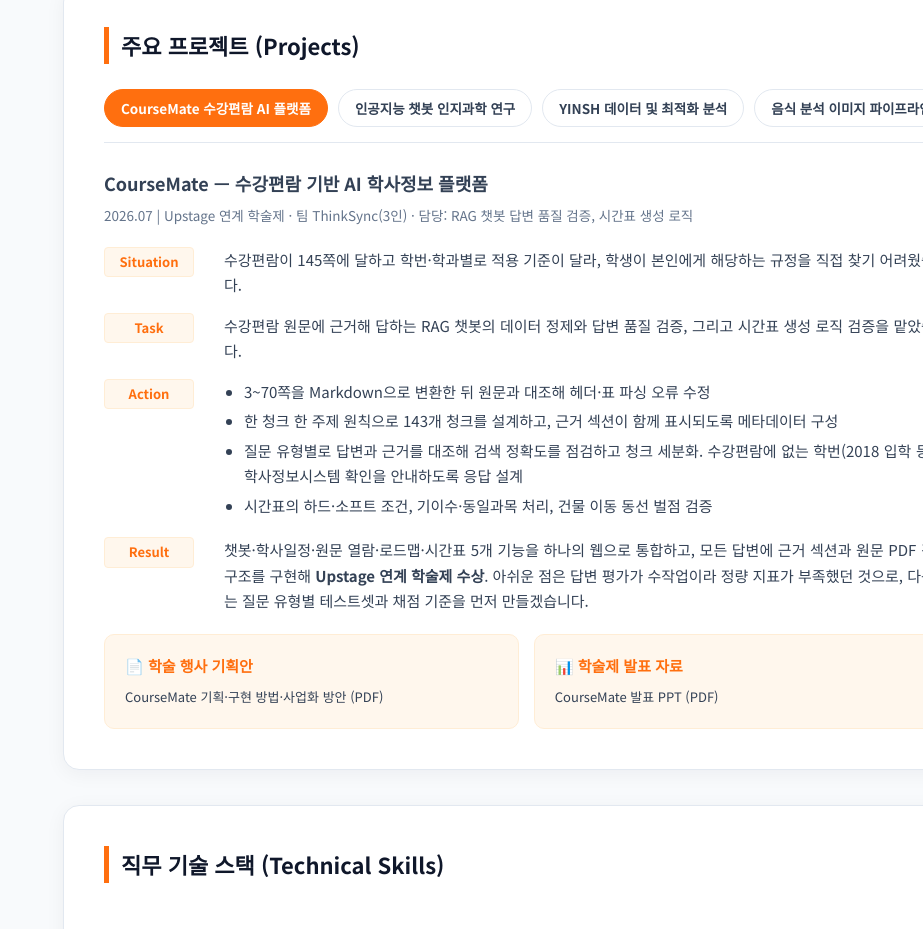
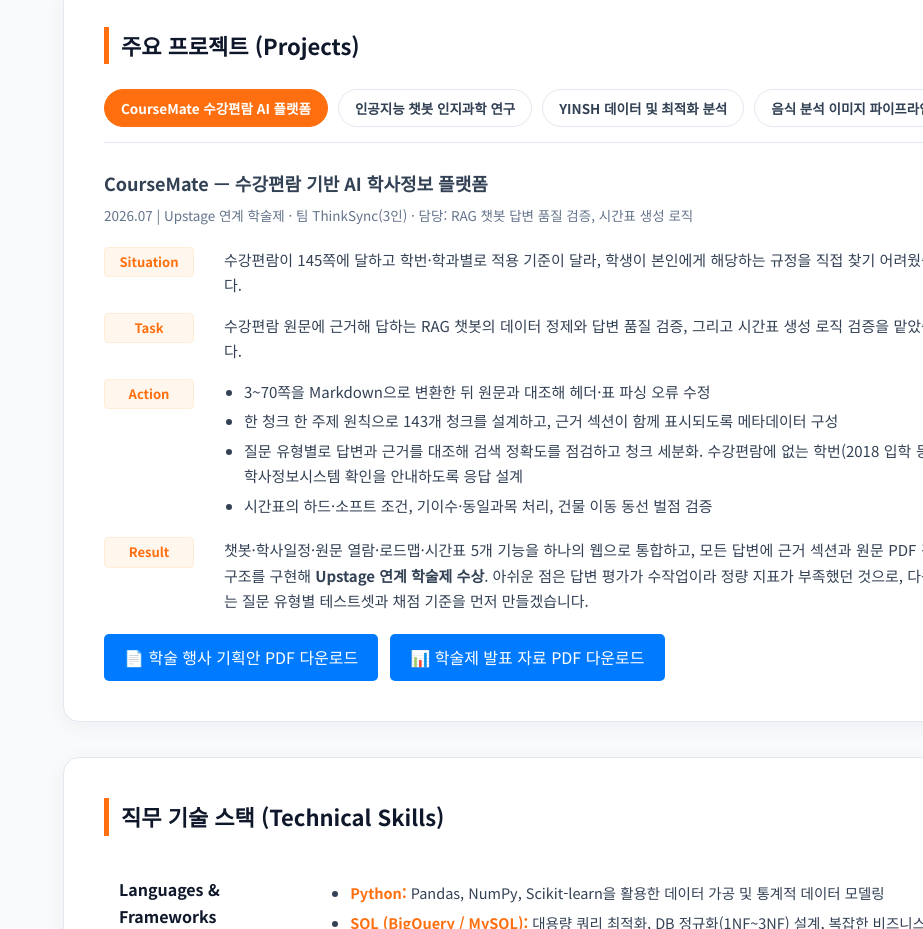
Before and after one commit to hong-inpyo/portfolio, a plain HTML site: page index.html in a window 1280 px wide. Shown: the part 1153-2082 px from the top of the page, without its empty margins (357-1280 px from the left). Drawn offline with Linux system fonts and the light colour scheme.

Commit message:
Modify contact details and enhance document links
Updated contact information and added download links for documents.

```diff
--- a/index.html
+++ b/index.html
@@ -547,8 +547,8 @@
                     <span>hjp3610@gmail.com</span>
                 </div>
                 <div class="contact-item">
-                    <i class="fa-solid fa-graduation-cap"></i>
-                    <span>전공 학업성적 평점 최우수</span>
+                    <i class="fa-solid fa-cake-candles"></i>
+                    <span>생년월일: 2003.04.07</span>
                 </div>
                 <div class="contact-item">
                     <i class="fa-solid fa-check-double"></i>
@@ -673,17 +673,15 @@
                         </div>
                     </div>
 
-                    <!-- 관련 자료 2개 -->
-                    <div style="margin-top: 20px; display: grid; grid-template-columns: repeat(auto-fit, minmax(240px, 1fr)); gap: 15px;">
-                        <a href="CourseMate_기획안.pdf" target="_blank"
-                           style="display:block; padding:18px 20px; background-color: var(--primary-light); border:1px solid var(--primary-border); border-radius:10px; text-decoration:none; color: var(--text-main);">
-                            <strong style="display:block; color: var(--primary); font-size:15px; margin-bottom:4px;">📄 학술 행사 기획안</strong>
-                            <span style="font-size:13px;">CourseMate 기획·구현 방법·사업화 방안 (PDF)</span>
+                    <!-- 관련 자료 다운로드 -->
+                    <div style="margin-top: 20px; display: flex; flex-wrap: wrap; gap: 12px;">
+                        <a href="CourseMate_기획안.pdf" download
+                           style="display: inline-block; padding: 10px 20px; background-color: #007bff; color: white; text-decoration: none; border-radius: 5px;">
+                            📄 학술 행사 기획안 PDF 다운로드
                         </a>
-                        <a href="CourseMate_발표.pdf" target="_blank"
-                           style="display:block; padding:18px 20px; background-color: var(--primary-light); border:1px solid var(--primary-border); border-radius:10px; text-decoration:none; color: var(--text-main);">
-                            <strong style="display:block; color: var(--primary); font-size:15px; margin-bottom:4px;">📊 학술제 발표 자료</strong>
-                            <span style="font-size:13px;">CourseMate 발표 PPT (PDF)</span>
+                        <a href="CourseMate_발표.pdf" download
+                           style="display: inline-block; padding: 10px 20px; background-color: #007bff; color: white; text-decoration: none; border-radius: 5px;">
+                            📊 학술제 발표 자료 PDF 다운로드
                         </a>
                     </div>
                 </div>
```
